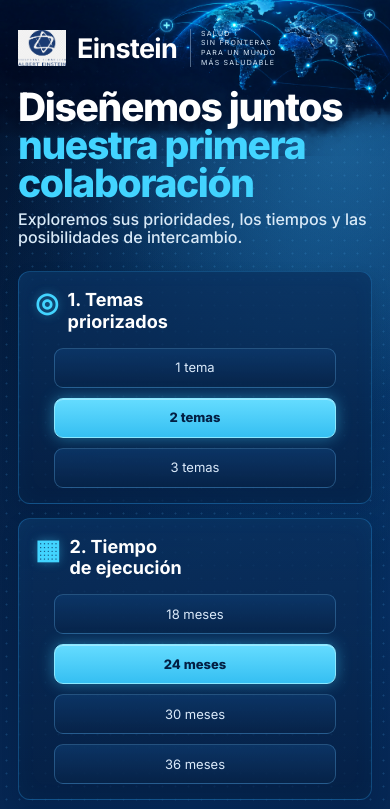
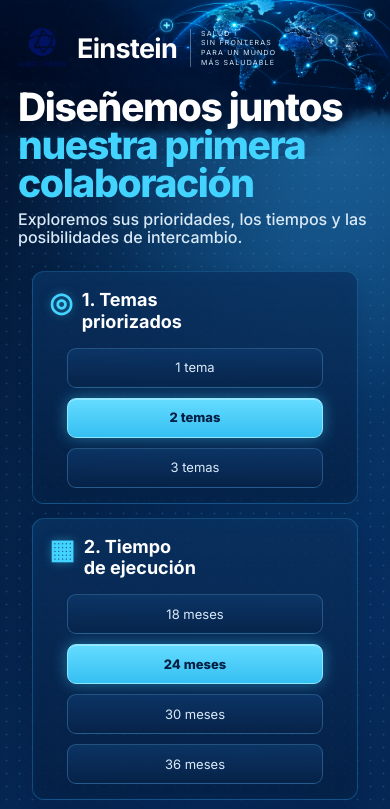
Before and after one commit to enriquez13/einstein-simulador, a React (Vite) app: page / in a window 390 px wide. Shown: the top 809 px of the page. Built offline with nearby package versions, Linux system fonts and the light colour scheme.

Commit message:
ancho card

```diff
--- a/src/styles.css
+++ b/src/styles.css
@@ -570,6 +570,8 @@
 
   .card {
     min-height: auto;
+    width: 92%;
+    margin: 0 auto;
   }
 
   .result {
```
Also changed, not shown: public/logo.png, public/logo2.png (added).
